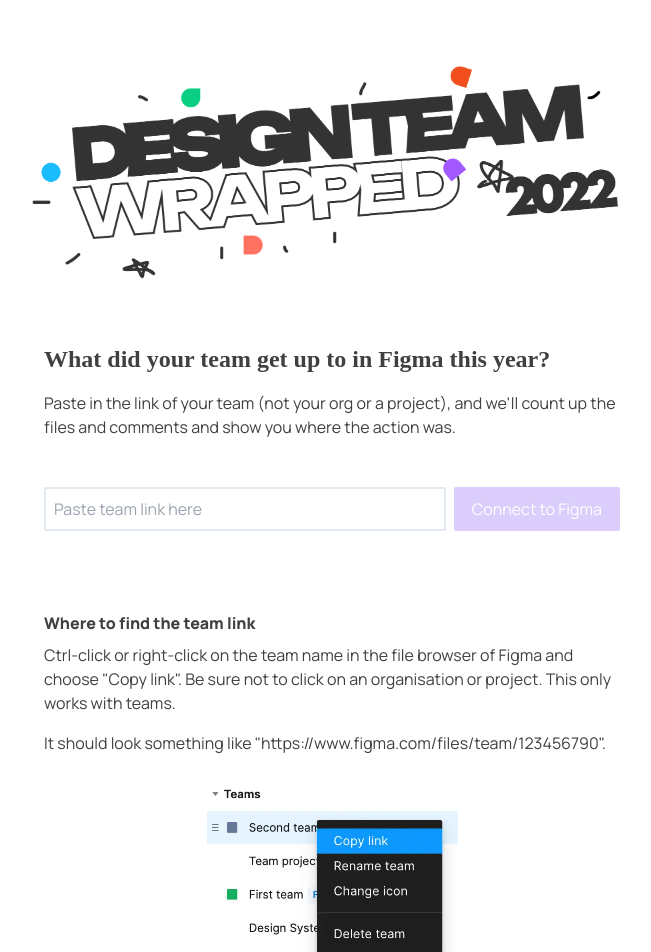
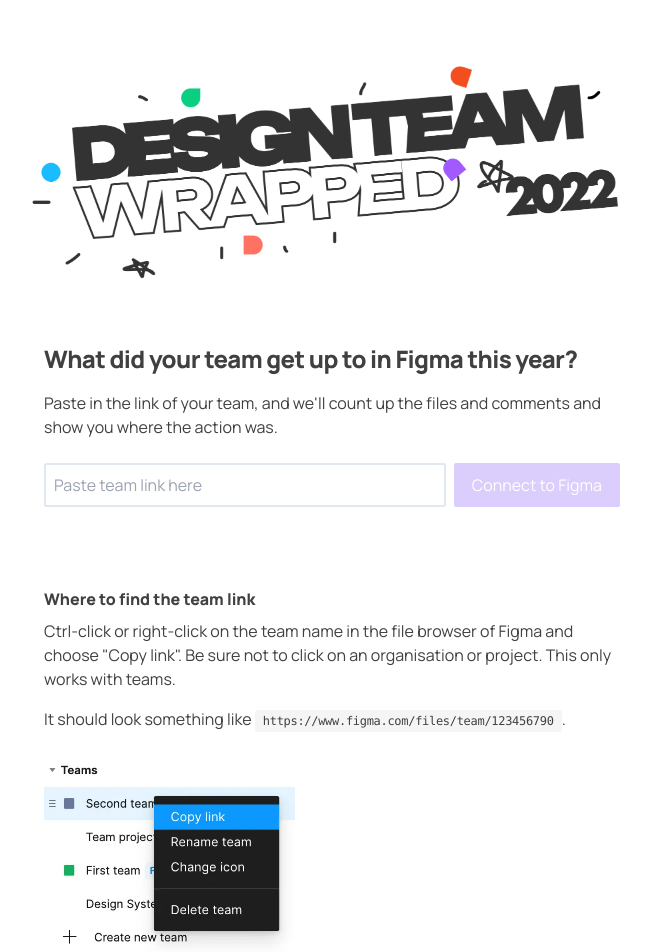
Before and after one commit to jamiemill/design-team-wrapped, a Next.js app: page / in a window 1280 px wide. Shown: the top 952 px of the page, without its empty margins (308-959 px from the left). Built offline with nearby package versions, Linux system fonts and the light colour scheme; a web font is replaced by a local one.

Commit message:
Style tweaks

```diff
--- a/pages/index.tsx
+++ b/pages/index.tsx
@@ -56,13 +56,13 @@
   return (
     <>
       <Logo />
-      <div className='flex justify-center my-8'>
+      <div className='flex justify-center my-4'>
         <div className='max-w-xl'>
-          <p className='mb-4 text-2xl font-black font-display'>What did your team get up to in Figma this year?</p>
-          <p className='mb-4'>Paste in the link of your team (not your org or a project), and we&apos;ll count up the files and comments and show you where the action was.</p>
+          <p className='mb-4 text-2xl font-black tracking-tight'>What did your team get up to in Figma this year?</p>
+          <p className='mb-2'>Paste in the link of your team, and we&apos;ll count up the files and comments and show you where the action was.</p>
         </div>
       </div>
-      <div className='flex justify-center my-8'>
+      <div className='flex justify-center mb-8'>
         <div className="max-w-xl w-full flex gap-2 justify-center items-start">
           <div className="w-full">
             <input placeholder="Paste team link here" className="w-full border-2 border-slate-200 rounded-sm p-2" type="text" value={teamIDInputString} onChange={(e) => handleTeamURLChange(e.target.value)} />
@@ -77,8 +77,8 @@
         <div className='max-w-xl'>
           <h2 className='font-bold mb-2 mt-12'>Where to find the team link</h2>
           <p className='mb-4'>Ctrl-click or right-click on the team name in the file browser of Figma and choose &quot;Copy link&quot;. Be sure not to click on an organisation or project. This only works with teams.</p>
-          <p className='mb-4'>It should look something like &quot;https://www.figma.com/files/team/123456790&quot;.</p>
-          <p className='mb-4 flex justify-center'><Image src="/how-to-get-team-link.png" width={502 / 2} height={302 / 2} alt="Screenshot of how to right-click on a team in Figma and copy the link." /></p>
+          <p className='mb-4'>It should look something like <code className='font-mono text-xs tracking-tight bg-neutral-100 py-1 px-2 rounded-sm'>https://www.figma.com/files/team/123456790</code>.</p>
+          <p className='mb-4 flex'><Image src="/how-to-get-team-link.png" width={502 / 2} height={302 / 2} alt="Screenshot of how to right-click on a team in Figma and copy the link." /></p>
 
           <h2 className='font-bold mb-2 mt-12'>Security and privacy</h2>
           <p className='mb-4'>We&apos;ll ask you to authorize access to your account, but all data will be requested and processed by your browser — not sent to our servers. We don&apos;t store the access token, but for peace of mind just revoke access in Figma&apos;s Settings &gt; Connected Apps once you&apos;re done.</p>
```
